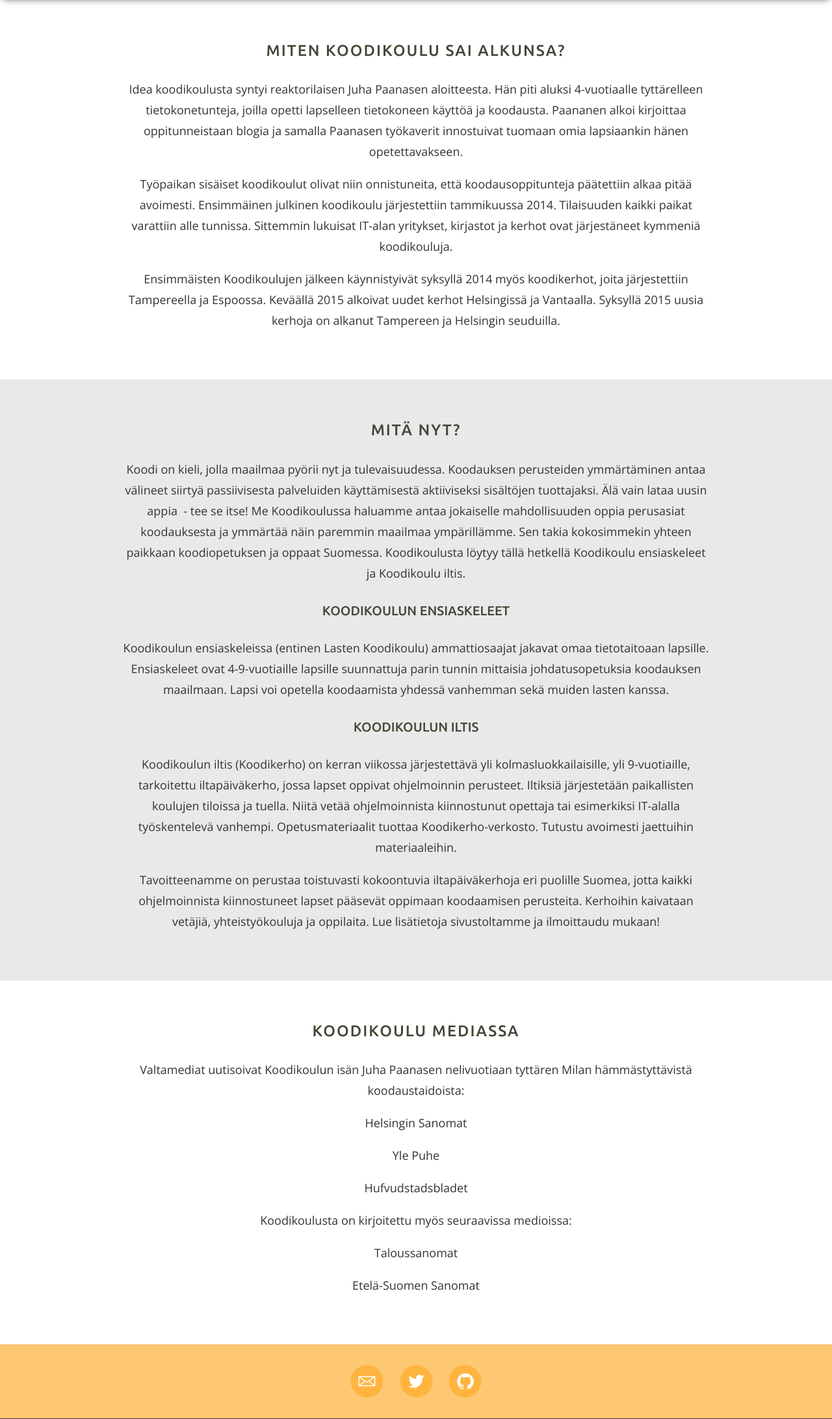
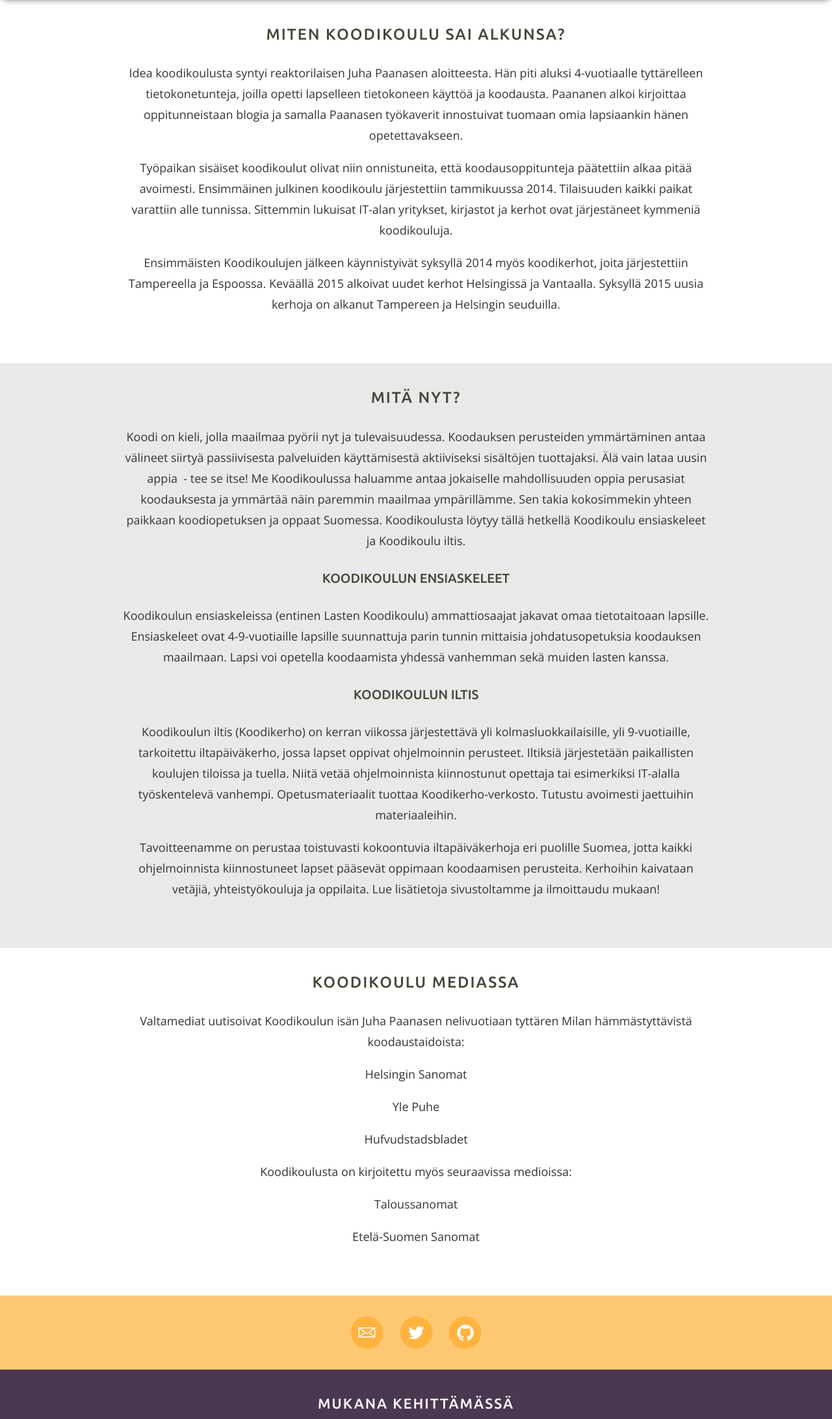
Before and after one commit to koodikoulu/koodikoulu.fi, a Django app: page /story/ in a window 1280 px wide. Shown: the part 65-2249 px from the top of the page at 65% size. Run offline with Django 3.2, Linux system fonts and the light colour scheme; some libraries are stand-ins or nearby versions.

Commit message:
story and organize headings to have same padding

```diff
--- a/static/css/main.css
+++ b/static/css/main.css
@@ -802,7 +802,6 @@
 
 .story {
     padding-bottom: 40px;
-    padding-top: 25px;
 }
 
 /* Disable lg grid */
--- a/web/templates/story.html
+++ b/web/templates/story.html
@@ -9,7 +9,7 @@
 <section class="text-center">
   <div class="container story">
     <div class="col-md-12">
-      <h2>Miten koodikoulu sai alkunsa?</h2>
+      <h2 class="sub-title">Miten koodikoulu sai alkunsa?</h2>
 
       <p>Idea koodikoulusta syntyi reaktorilaisen Juha Paanasen aloitteesta. Hän piti aluksi 4-vuotiaalle tyttärelleen tietokonetunteja, joilla opetti lapselleen tietokoneen käyttöä ja koodausta. Paananen alkoi kirjoittaa oppitunneistaan blogia ja samalla Paanasen työkaverit innostuivat tuomaan omia lapsiaankin hänen opetettavakseen.</p>
       <p>Työpaikan sisäiset koodikoulut olivat niin onnistuneita, että koodausoppitunteja päätettiin alkaa pitää avoimesti. Ensimmäinen julkinen koodikoulu järjestettiin tammikuussa 2014. Tilaisuuden kaikki paikat varattiin alle tunnissa. Sittemmin lukuisat IT-alan yritykset, kirjastot ja kerhot ovat järjestäneet kymmeniä koodikouluja.</p>
@@ -21,7 +21,7 @@
 <section class="muted text-center">
   <div class="container story">
     <div class="col-md-12">
-      <h2>Mitä nyt?</h2>
+      <h2 class="sub-title">Mitä nyt?</h2>
       <p>Koodi on kieli, jolla maailmaa pyörii nyt ja tulevaisuudessa. Koodauksen perusteiden ymmärtäminen antaa välineet siirtyä passiivisesta palveluiden käyttämisestä aktiiviseksi sisältöjen tuottajaksi. Älä vain lataa uusin appia  - tee se itse! Me Koodikoulussa haluamme antaa jokaiselle mahdollisuuden oppia perusasiat koodauksesta ja ymmärtää näin paremmin maailmaa ympärillämme. Sen takia kokosimmekin yhteen paikkaan koodiopetuksen ja oppaat Suomessa. Koodikoulusta löytyy tällä hetkellä Koodikoulu ensiaskeleet ja Koodikoulu iltis.</p>
 
       <h3>Koodikoulun ensiaskeleet</h3>
@@ -37,7 +37,7 @@
 <section class="text-center">
   <div class="container story">
     <div class="col-md-12">
-      <h2>Koodikoulu mediassa</h2>
+      <h2 class="sub-title">Koodikoulu mediassa</h2>
 
       <p>Valtamediat uutisoivat Koodikoulun isän Juha Paanasen nelivuotiaan tyttären Milan hämmästyttävistä koodaustaidoista:</p>
       <p><a href="http://www.hs.fi/tekniikka/a1385088678561" target="_blank">Helsingin Sanomat</a></p>
```
